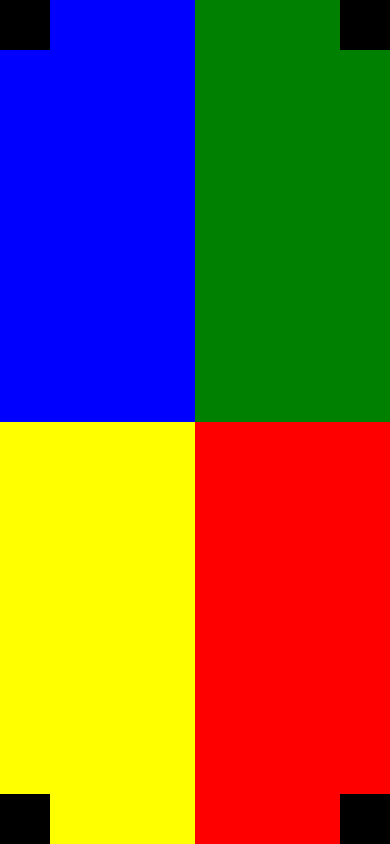
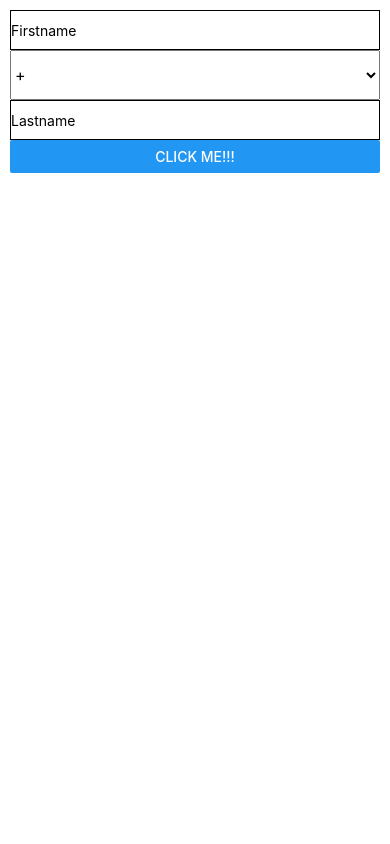
Before and after one commit to taroro/AwesomeProject2, a React Native app: screen / in a window 390 px wide. Built offline with nearby package versions, Linux system fonts and the light colour scheme.

Commit message:
input example

```diff
--- a/App.js
+++ b/App.js
@@ -1,117 +1,40 @@
-/**
- * Sample React Native App
- * https://github.com/facebook/react-native
- *
- * @format
- * @flow strict-local
- */
- import React, { useState } from "react";
- import { StyleSheet, Text, TouchableOpacity, View } from "react-native";
+import React, { useState } from 'react';
+import { TextInput, View, Picker, Button } from 'react-native';
 
- const FlexDirectionBasics = () => {
-   const [flexDirection, setflexDirection] = useState("column");
+const Calculator = () => {
+  const [a, setA] = useState(0);
+  const [b, setB] = useState(0);
+  const [selectedValue, setSelectedValue] = useState("+");
 
-   return (
-    <View style={{ flex:1, flexDirection: "column" }}>
-      <View style={{ flex:1, flexDirection: "row" }}>
-        <View style={{ flex: 1, backgroundColor: "blue"}}>
-          <View style={{ backgroundColor:"black", width:50, height: 50}}></View>
-        </View>
-        <View style={{ flex: 1, flexDirection:"row", backgroundColor: "green", justifyContent: "flex-end"}}>
-          <View style={{ backgroundColor:"black", width:50, height: 50}}></View>
-        </View>
-      </View>
-      <View style={{ flex:1, flexDirection: "row" }}>
-        <View style={{ flex: 1, backgroundColor: "yellow", justifyContent: "flex-end"}}>
-          <View style={{ backgroundColor:"black", width:50, height: 50}}></View>
-        </View>
-        <View style={{ flex: 1, flexDirection:"column", backgroundColor: "red", justifyContent:"flex-end"}}>
-          <View style={{ height:50, flexDirection:"row", justifyContent:"flex-end"}}>
-            <View style={{ backgroundColor:"black", width:50, height: 50}}></View>
-          </View>
-        </View>
-      </View>
+  const calculate = () => {
+    alert(parseFloat(a)+parseFloat(b))
+  }
+
+  return (
+    <View style={{padding: 10}}>
+      <TextInput
+        style={{height: 40, borderColor:"#000000", borderWidth:1}}
+        placeholder="Firstname"
+        onChangeText={text => setA(text)}
+      />
+      <Picker
+        selectedValue={selectedValue}
+        style={{ height: 50 }}
+        onValueChange={(itemValue, itemIndex) => setSelectedValue(itemValue)}
+      >
+        <Picker.Item label="+" value="plus" />
+        <Picker.Item label="-" value="minus" />
+        <Picker.Item label="x" value="multiple" />
+        <Picker.Item label="/" value="divide" />
+      </Picker>
+      <TextInput
+        style={{height: 40, borderColor:"#000000", borderWidth:1}}
+        placeholder="Lastname"
+        onChangeText={text => setB(text)}
+      />
+      <Button title="Click me!!!" onPress={ calculate } />
     </View>
-   );
- };
+  );
+}
 
- const PreviewLayout = ({
-   label,
-   children,
-   values,
-   selectedValue,
-   setSelectedValue,
- }) => (
-   <View style={{ padding: 10, flex: 1 }}>
-     <Text style={styles.label}>{label}</Text>
-     <View style={styles.row}>
-       {values.map((value) => (
-         <TouchableOpacity
-           key={value}
-           onPress={() => setSelectedValue(value)}
-           style={[
-             styles.button,
-             selectedValue === value && styles.selected,
-           ]}
-         >
-           <Text
-             style={[
-               styles.buttonLabel,
-               selectedValue === value && styles.selectedLabel,
-             ]}
-           >
-             {value}
-           </Text>
-         </TouchableOpacity>
-       ))}
-     </View>
-     <View style={[styles.container, { [label]: selectedValue }]}>
-       {children}
-     </View>
-   </View>
- );
-
- const styles = StyleSheet.create({
-   container: {
-     flex: 1,
-     marginTop: 8,
-     backgroundColor: "aliceblue",
-   },
-   box: {
-     width: 50,
-   },
-   row: {
-     flexDirection: "row",
-     flexWrap: "wrap",
-   },
-   button: {
-     paddingHorizontal: 8,
-     paddingVertical: 6,
-     borderRadius: 4,
-     backgroundColor: "oldlace",
-     alignSelf: "flex-start",
-     marginHorizontal: "1%",
-     marginBottom: 6,
-     minWidth: "48%",
-     textAlign: "center",
-   },
-   selected: {
-     backgroundColor: "coral",
-     borderWidth: 0,
-   },
-   buttonLabel: {
-     fontSize: 12,
-     fontWeight: "500",
-     color: "coral",
-   },
-   selectedLabel: {
-     color: "white",
-   },
-   label: {
-     textAlign: "center",
-     marginBottom: 10,
-     fontSize: 24,
-   },
- });
-
- export default FlexDirectionBasics;
+export default Calculator;
```
